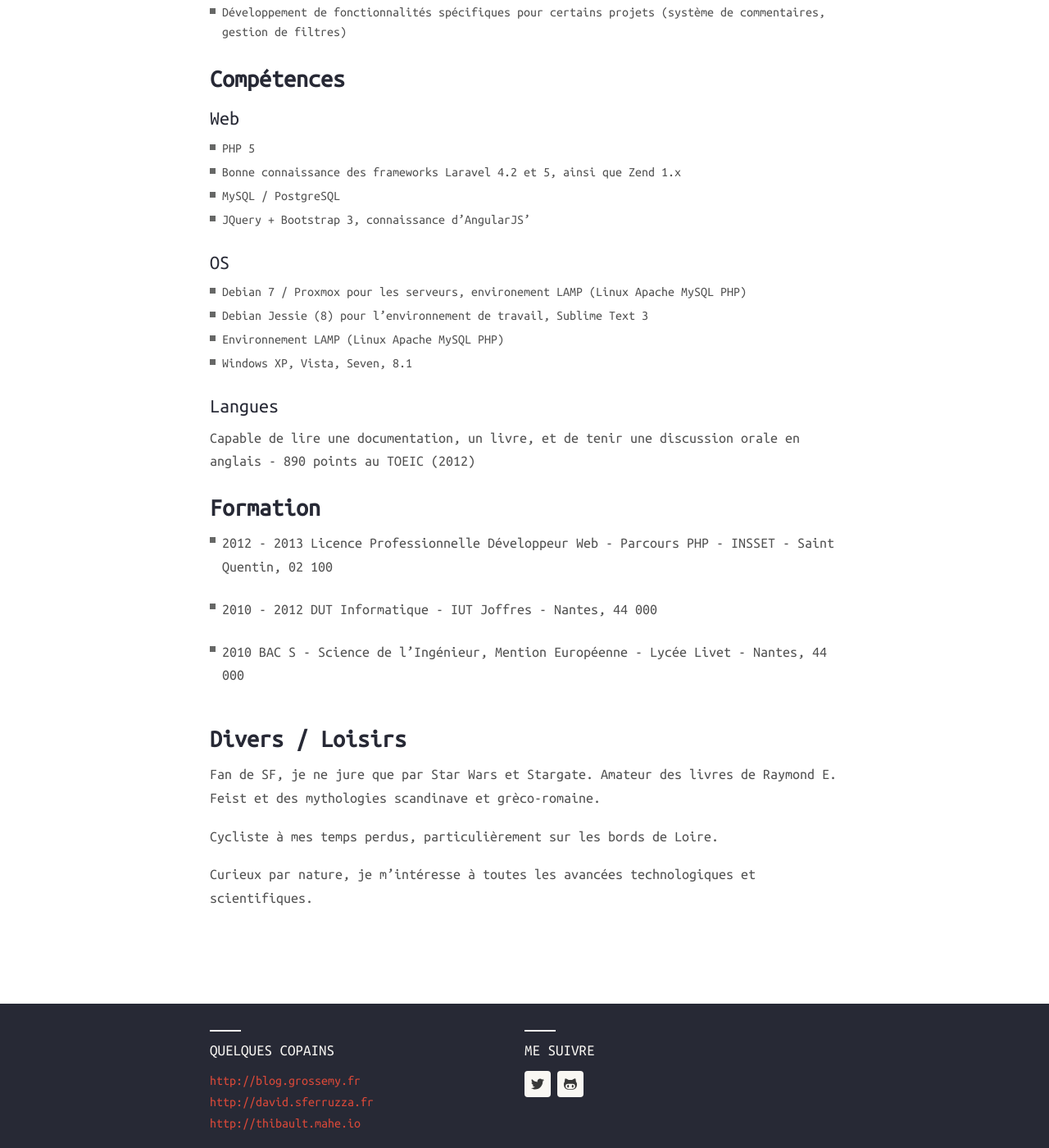
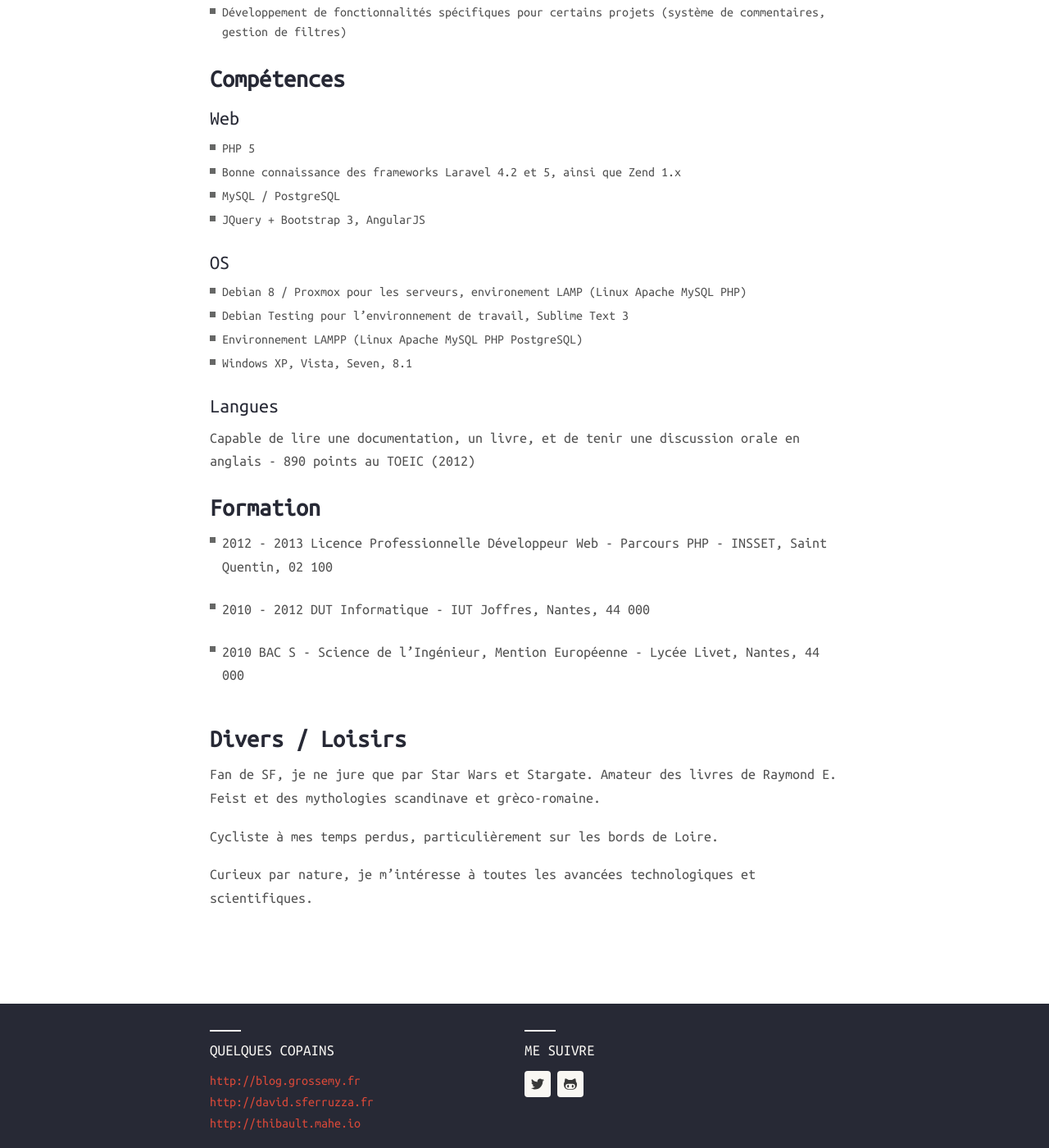
Before and after one commit to kblais/killianblais.fr, a Jekyll site: the page built from mon-cv.md, in a window 1280 px wide and 1400 px high, scrolled down 976 px. Shown: the whole window at 82% size. Built offline with Jekyll 4.4.1, drawn with Linux system fonts in a browser that asks for light colours; some of the changed text lies outside the part shown.

Commit message:
Update CV

```diff
--- a/mon-cv.md
+++ b/mon-cv.md
@@ -41,13 +41,13 @@ Stage développeur PHP, Escale Digitale, Nantes
 * PHP 5
 * Bonne connaissance des frameworks Laravel 4.2 et 5, ainsi que Zend 1.x
 * MySQL / PostgreSQL
-* JQuery + Bootstrap 3, connaissance d'AngularJS'
+* JQuery + Bootstrap 3, AngularJS
 
 #### OS
 
-* Debian 7 / Proxmox pour les serveurs, environement LAMP (Linux Apache MySQL PHP)
-* Debian Jessie (8) pour l'environnement de travail, Sublime Text 3
-* Environnement LAMP (Linux Apache MySQL PHP)
+* Debian 8 / Proxmox pour les serveurs, environement LAMP (Linux Apache MySQL PHP)
+* Debian Testing pour l'environnement de travail, Sublime Text 3
+* Environnement LAMPP (Linux Apache MySQL PHP PostgreSQL)
 * Windows XP, Vista, Seven, 8.1
 
 #### Langues
@@ -56,11 +56,11 @@ Capable de lire une documentation, un livre, et de tenir une discussion orale en
 
 ### __Formation__
 
-* 2012 - 2013 		Licence Professionnelle Développeur Web - Parcours PHP - INSSET - Saint Quentin, 02 100
+* 2012 - 2013 		Licence Professionnelle Développeur Web - Parcours PHP - INSSET, Saint Quentin, 02 100
 
-* 2010 - 2012		DUT Informatique - IUT Joffres - Nantes, 44 000
+* 2010 - 2012		DUT Informatique - IUT Joffres, Nantes, 44 000
 
-* 2010 				BAC S - Science de l'Ingénieur, Mention Européenne - Lycée Livet - Nantes, 44 000
+* 2010 				BAC S - Science de l'Ingénieur, Mention Européenne - Lycée Livet, Nantes, 44 000
 
 ### __Divers / Loisirs__
 
```
Also changed, not shown: other parts of mon-cv.md (+2 -2 lines).
